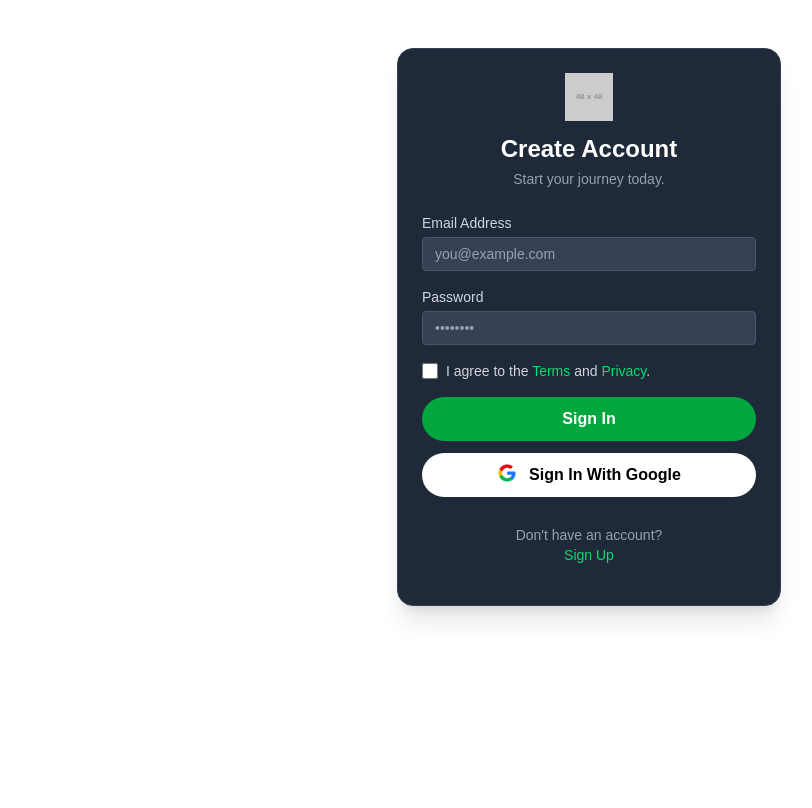
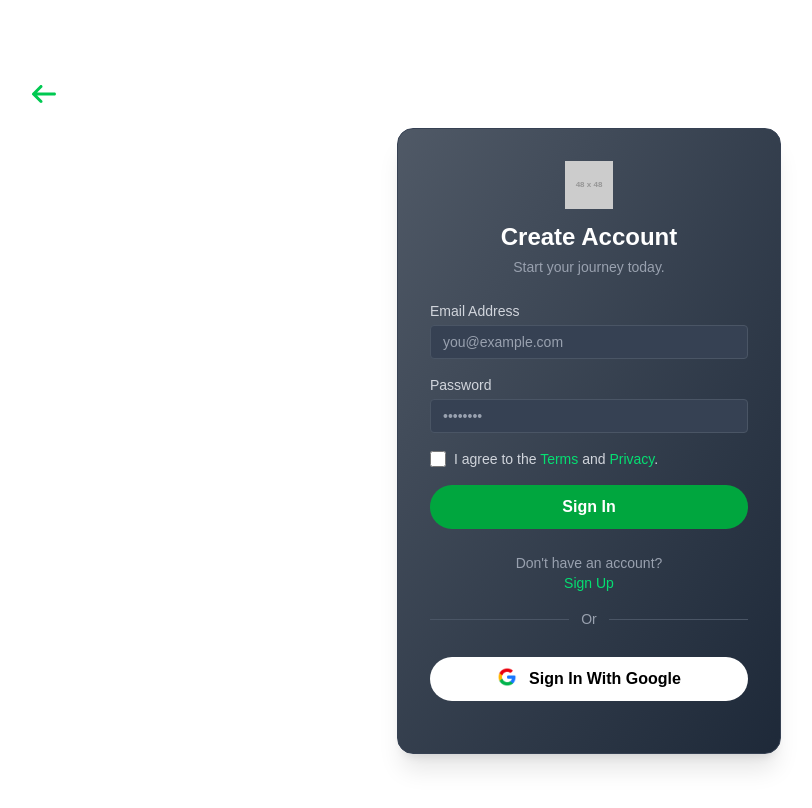
Before and after one commit to Cheqmate01/Capital-Finance, a Vue app: page /login in a window 1280 px wide. Shown: the top 808 px of the page, without its empty margins (51-863 px from the left). Built offline with nearby package versions, Linux system fonts and the light colour scheme.

Commit message:
Authentication Pages Update

```diff
--- a/src/components/FooterConst.vue
+++ b/src/components/FooterConst.vue
@@ -15,7 +15,7 @@
             <template #heading>
               <h3 class="vollkorn-700 text-white text-2xl">About Us</h3>
             </template>
-            <p>Standard Capital Finnance is a leading investment and asset management company dedicated to providing premium financial solutions to individual and corporate investors.</p>
+            <p>Standard Capital Finance is a leading investment and asset management company dedicated to providing premium financial solutions to individual and corporate investors.</p>
             <!--ul class="social-media-links d-flex align-items-center mt-3">
                               <li>
                   <a href="https://bd.linkedin.com/" target="_blank">
--- a/src/components/LoginPage.vue
+++ b/src/components/LoginPage.vue
@@ -1,6 +1,16 @@
+<script setup lang="ts">
+import { RouterLink } from 'vue-router';
+
+</script>
+
 <template>
+    <RouterLink to="/">
+        <div class="absolute top-18 left-18 bg-white hover:bg-green-400 transition-all duration-300 rounded-full px-2 py-2.5">
+            <font-awesome-icon icon="fa-solid fa-arrow-left" class="text-2xl text-green-500" />
+        </div>
+    </RouterLink>
     <div class="flex justify-center">
-        <div class="bg-gray-800 rounded-2xl shadow-xl p-6 pb-10 max-w-sm w-full border border-gray-700 my-12">
+        <div class="bg-radial-[at_-295%_-295%] from-white to-gray-800 rounded-2xl shadow-xl p-8 pb-10 max-w-sm w-full border border-gray-700 my-32">
             <div class="text-center mb-6">
                 <img src="https://via.placeholder.com/48x48/00C851/FFFFFF?text=Logo" alt="Company Logo" class="mx-auto h-12 w-12 mb-3">
                 <h1 class="text-2xl font-bold text-white">Create Account</h1>
@@ -36,18 +46,23 @@
                     </button>
                 </div>
             </form>
+            <div class="mt-6 text-center text-sm">
+                <p class="text-gray-400">
+                    Don't have an account?
+                </p>
+                <RouterLink to="/signup" class="text-green-400 hover:text-green-500 font-medium">Sign Up</RouterLink>
+            </div>
+            <div class="flex items-center my-4">
+                <div class="flex-grow h-px bg-gray-600"></div>
+                <span class="mx-3 text-gray-400 text-sm font-medium">Or</span>
+                <div class="flex-grow h-px bg-gray-600"></div>
+            </div>
             <div class="m-auto py-3" data-onsuccess="onSignIn">
                 <button type="submit" class="w-full flex flex-row gap-3 justify-center bg-white hover:bg-green-700 text-black font-bold py-2.5 rounded-full transition duration-300 focus:outline-none focus:ring-2 focus:ring-offset-2 focus:ring-green-500 text-base">
                     <img src="@/assets/3c6496fed241f7335a665be353150cd4.png" class="w-5" alt="">
                     Sign In With Google
                 </button>
             </div>
-            <div class="mt-4 text-center text-sm">
-                <p class="text-gray-400">
-                    Don't have an account?
-                </p>
-                <a href="#" class="text-green-400 hover:text-green-500 font-medium">Sign Up</a>
-            </div>
         </div>
     </div>
 </template>
--- a/src/components/SignupPage.vue
+++ b/src/components/SignupPage.vue
@@ -1,5 +1,10 @@
 <template>
-    <div class="bg-radial-[at_-295%_-295%] from-white to-gray-800 rounded-2xl shadow-xl p-6 max-w-sm w-full border border-gray-700 m-auto my-12">
+    <RouterLink to="/">
+        <div class="absolute top-18 left-18 bg-white hover:bg-green-400 transition-all duration-300 rounded-full px-2 py-2.5">
+            <font-awesome-icon icon="fa-solid fa-arrow-left" class="text-2xl text-green-500" />
+        </div>
+    </RouterLink>
+    <div class="bg-radial-[at_-295%_-295%] from-white to-gray-800 rounded-2xl shadow-xl p-8 max-w-sm w-full border border-gray-700 m-auto my-32">
         <div class="text-center mb-6">
             <img src="https://via.placeholder.com/48x48/00C851/FFFFFF?text=Logo" alt="Company Logo" class="mx-auto h-12 w-12 mb-3">
             <h1 class="text-2xl font-bold text-white">Create Account</h1>
@@ -48,11 +53,11 @@
                 </button>
             </div>
         </form>
-        <div class="mt-4 text-center text-sm">
+        <div class="mt-6 text-center text-sm">
             <p class="text-gray-400">
                 Already have an account?
             </p>
-            <a href="#" class="text-green-400 hover:text-green-500 font-medium">Log in</a>
+            <RouterLink to="/login" class="text-green-400 hover:text-green-500 font-medium">Log in</RouterLink>
         </div>
     </div>
 </template>
--- a/src/components/templates/HeroSec.vue
+++ b/src/components/templates/HeroSec.vue
@@ -1,11 +1,11 @@
 <template>
     <div class="bg-[#070024] h-dvh text-white relative">
-        <img src="@/assets/HeaderSVG-1.png" class="absolute top-6 left-0 w-110" alt="">
+        <img src="@/assets/HeaderSVG-1.png" class="absolute top-10 left-1/12 w-110" alt="">
         <div class="w-fit m-auto text-center pt-24">
             <h1 class="text-5xl font-bold">Your Gateway to</h1>
             <h1 class="text-5xl font-bold">Global Investments</h1>
             <p class="mt-10">Achieve financial freedom starting today!</p>
-            <button class="bg-green-400 hover:bg-green-500 px-4 py-2 rounded-full mt-3">Start Investing Now</button>
+            <RouterLink to="/signup"><button class="bg-green-400 hover:bg-green-500 px-4 py-2 rounded-full mt-3 transition-colors duration-300 transition-discrete">Start Investing Now</button></RouterLink>
             <div class="mt-12 grid-cols-4 grid gap-4">
                 <!-- TradingView Widget BEGIN -->
                 <div class="tradingview-widget-container">
@@ -29,7 +29,7 @@
                 <!-- TradingView Widget END -->
             </div>
         </div>
-        <img src="@/assets/HeroSVG.png" class="absolute bottom-0" alt="">
+        <img src="@/assets/HeroSVG.png" class="absolute bottom-0 w-full" alt="">
     </div>
 </template>
 
```
